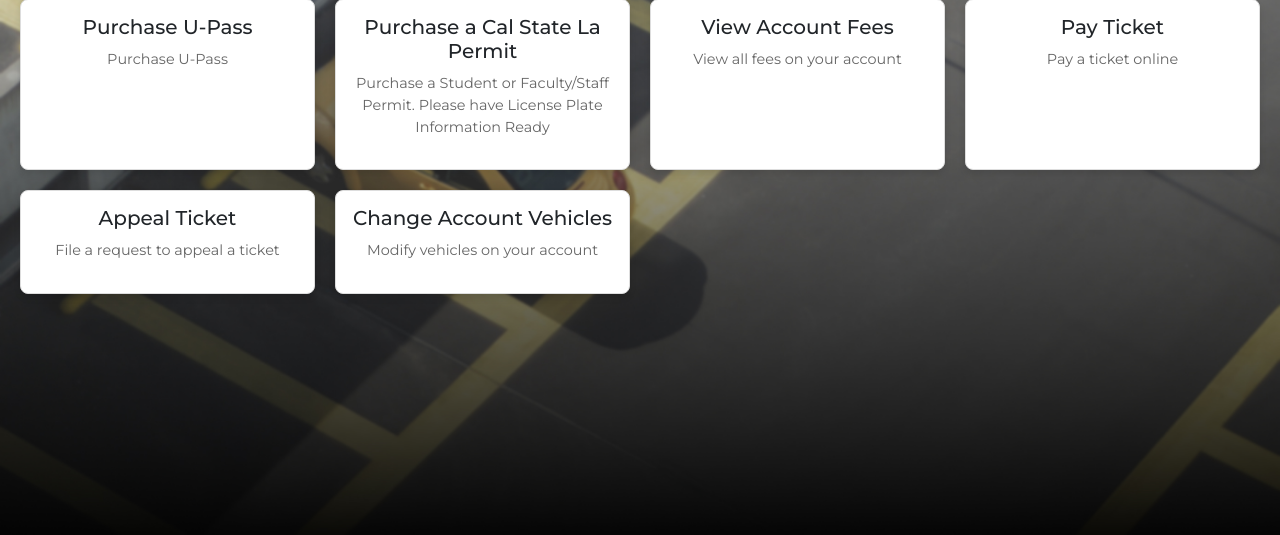
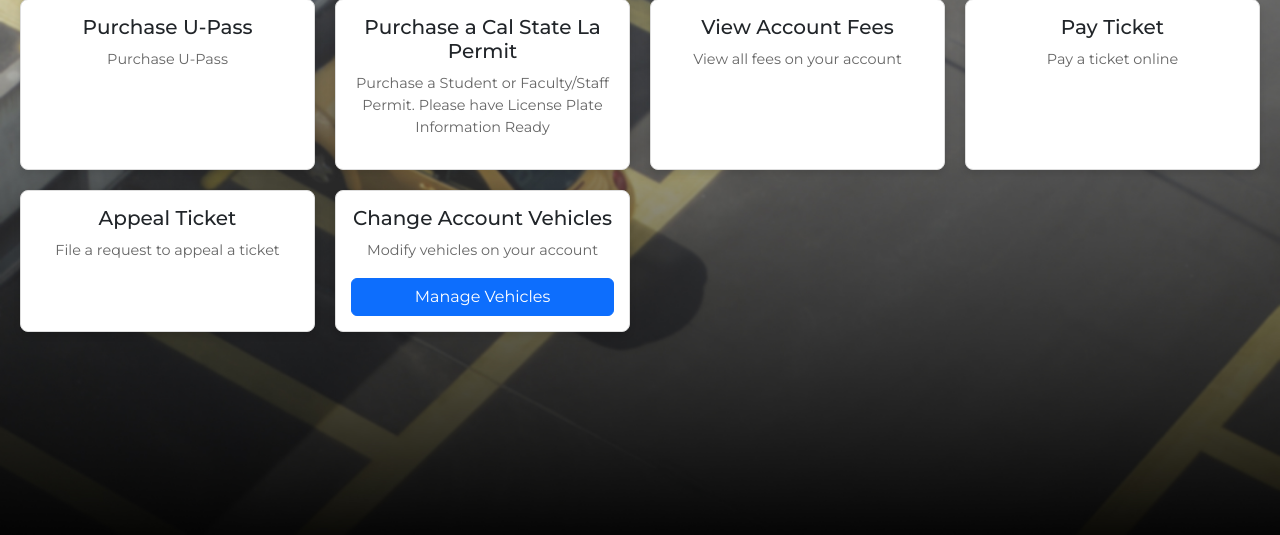
Before and after one commit to KermitIsHurting/CS3337, a Flask app: page /parking in a window 1280 px wide. Shown: the part 265-800 px from the top of the page. Run offline with Flask 3, Linux system fonts and the light colour scheme.

Commit message:
Update parking.html

```diff
--- a/templates/parking.html
+++ b/templates/parking.html
@@ -89,9 +89,10 @@
                 <h3>Appeal Ticket</h3>
                 <p>File a request to appeal a ticket</p>
             </div>
-            <div class="card">
+           <div class="card">
                 <h3>Change Account Vehicles</h3>
                 <p>Modify vehicles on your account</p>
+                <a href="{{ url_for('manage_vehicles') }}" class="btn btn-primary">Manage Vehicles</a>
             </div>
         </div>
 </body>
```
